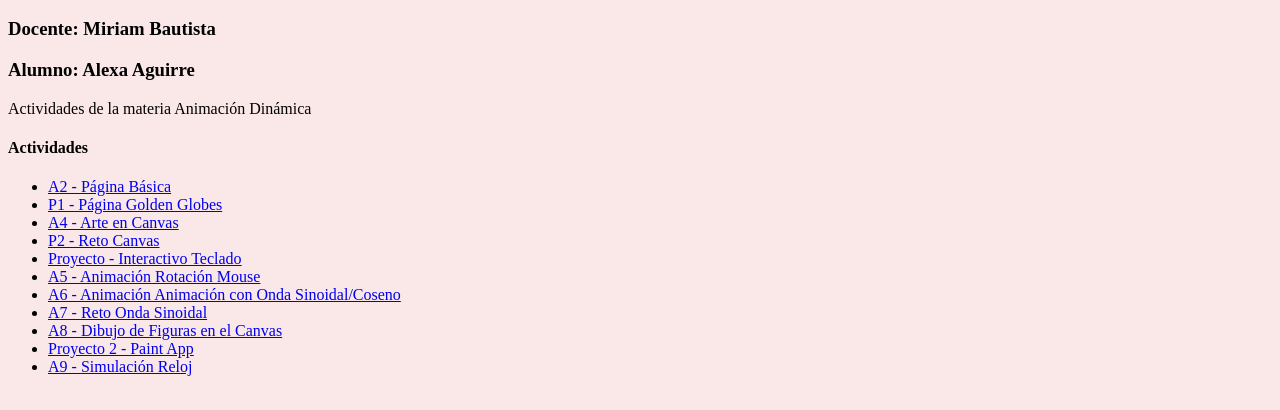
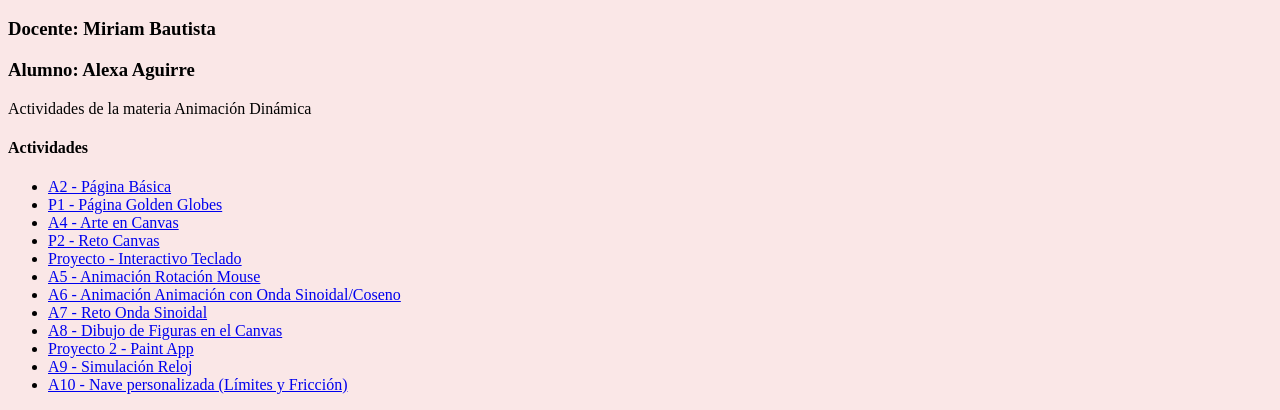
Before and after one commit to alexaaelani/alexaaelani.github.io, a plain HTML site: page index.html in a window 1280 px wide. Shown: the part 469-879 px from the top of the page. Drawn offline with Linux system fonts and the light colour scheme.

Commit message:
Update index.html

```diff
--- a/index.html
+++ b/index.html
@@ -32,6 +32,7 @@
   <li><a href="Actividades/A8/Figuras2.html">A8 - Dibujo de Figuras en el Canvas</a></li>
   <li><a href="Actividades/Proyecto 2/Paint App.html">Proyecto 2 - Paint App</a></li>
   <li><a href="Actividades/A9/Simulación Reloj.html">A9 - Simulación Reloj</a></li>
+  <li><a href="Actividades/A10/Nave Personalizadaa.html">A10 - Nave personalizada (Límites y Fricción)</a></li>
 </ul>
   </body>
 </html>
```
